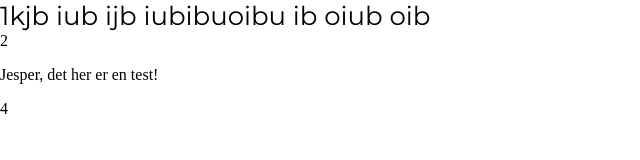
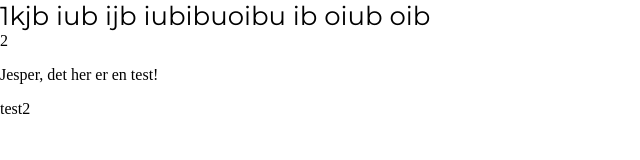
Before and after one commit to JacobPennyLaursen/bjerreleather, a plain HTML site: page index.html in a window 1280 px wide. Shown: the full height of the page, 0-640 px from the left. Drawn offline with Linux system fonts and the light colour scheme.

Commit message:
Test footer

```diff
--- a/index.html
+++ b/index.html
@@ -12,6 +12,6 @@
   <header>1kjb iub ijb iubibuoibu ib oiub oib</header>
   <nav>2</nav>
   <main><p>Jesper, det her er en test!</p></main>
-  <footer>4</footer>
+  <footer><p>test2</p></footer>
 </body>
 </html>
```
